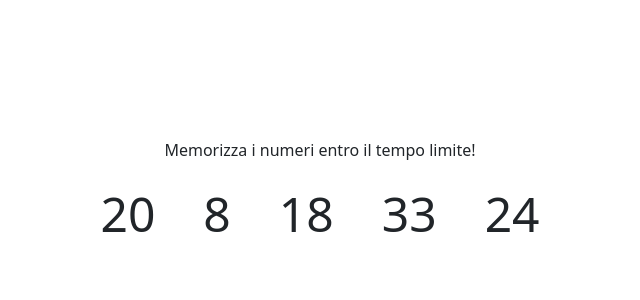
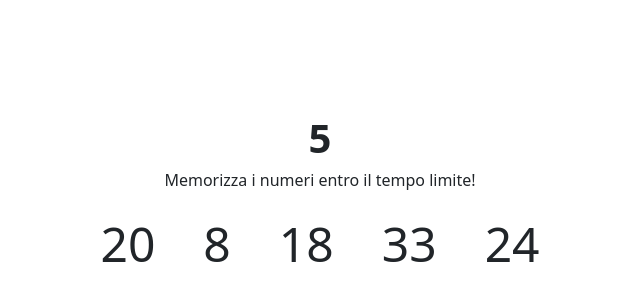
Before and after one commit to AndreaCatapano/js-simon, a plain HTML site: page index.html in a window 1280 px wide. Shown: the part 198-498 px from the top of the page, without its empty margins (320-960 px from the left). Drawn offline with nearby package versions, Linux system fonts and the light colour scheme.

Commit message:
feat: added a timer

```diff
--- a/index.html
+++ b/index.html
@@ -18,7 +18,7 @@
 <body>
   <div class="d-flex vh-100 w-50 m-auto d-flex justify-content-center align-items-center flex-column">
     <!-- Countdown -->
-    <div id="countdown" class="fs-1 fw-bolder"></div>
+    <div id="countdown" class="fs-1 fw-bolder">10</div>
     <p id="instructions">Memorizza i numeri entro il tempo limite!</p>
 
     <!-- Numbers -->
--- a/js/script.js
+++ b/js/script.js
@@ -3,7 +3,6 @@
 const countdownElement = document.getElementById("countdown");
 const numbersListElement = document.getElementById("numbers-list");
 const answersFormElement = document.getElementById("answers-form");
-
 const numbersListArr = [0, 0, 0, 0, 0];
 
 numbersListElement.textContent
@@ -14,13 +13,11 @@ generateListElement(numbersListGenerated);
 
 
 //Timer
-
-setInterval(function(){
-    numbersListElement.classList.add("d-none")
-    answersFormElement.classList.remove("d-none")
-}, 10000)
+let count = 10;
 
 
+
+const gameTimer = setInterval(countdownTimer, 1000)
 
 
 // Funzioni
@@ -40,3 +37,15 @@ function generateListElement (arr) {
         numbersListElement.appendChild(newLi);
     }
 }
+
+function countdownTimer(){
+    if(count > 0){
+        count--;
+        } else {
+            clearInterval(gameTimer);
+            numbersListElement.classList.add("d-none");
+            answersFormElement.classList.remove("d-none");
+        }
+        countdownElement.innerText = count;
+        return count;
+}
```
